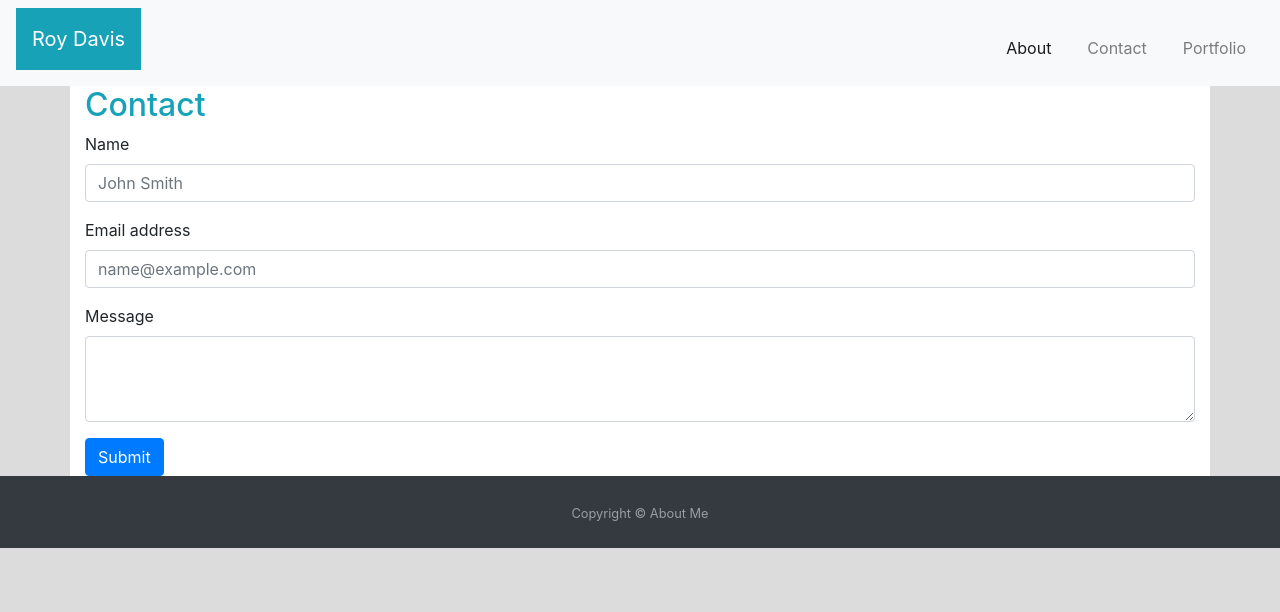
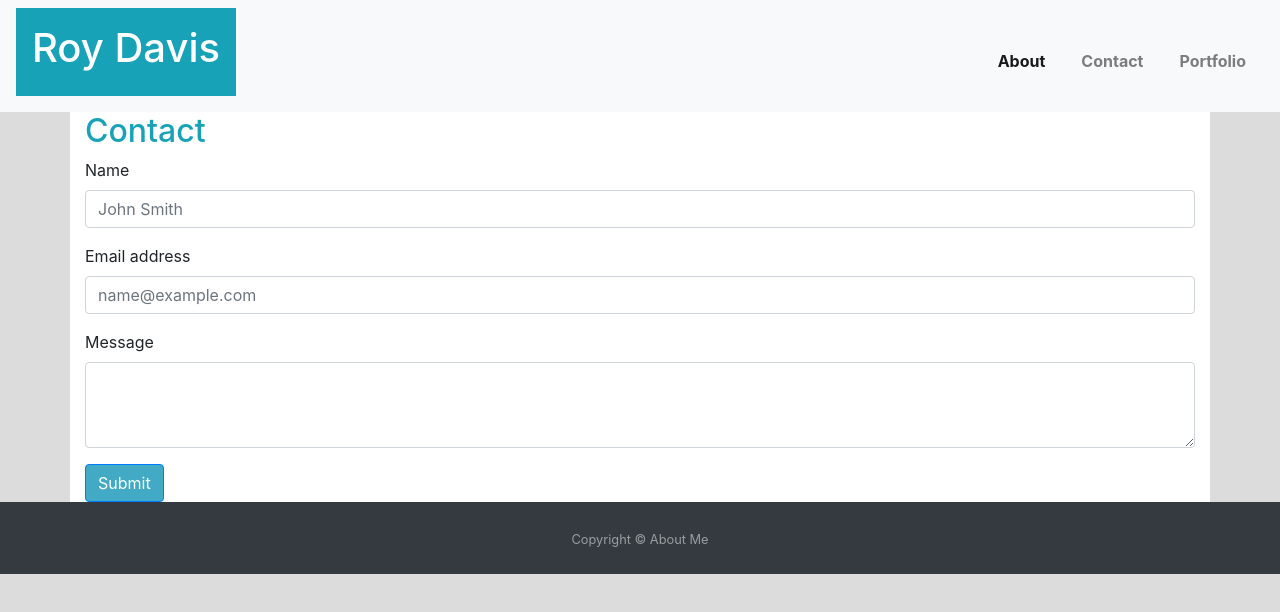
Before and after one commit to Ryby1024/Bootstrap-Portfolio, a plain HTML site: page contact.html in a window 1280 px wide. Drawn offline with nearby package versions, Linux system fonts and the light colour scheme.

Commit message:
some final cosmetic touches

```diff
--- a/contact.html
+++ b/contact.html
@@ -11,20 +11,20 @@
 <body>
 
     <nav class="navbar navbar-expand-lg navbar-light bg-light">
-        <a class="navbar-brand p-3 mb-2 bg-info text-white" href="index.html">Roy Davis</a>
+        <a class="navbar-brand p-3 mb-2 bg-info text-white" href="index.html"><h1>Roy Davis</h1></a>
         <button class="navbar-toggler" type="button" data-toggle="collapse" data-target="#navbarText" aria-controls="navbarText" aria-expanded="false" aria-label="Toggle navigation">
           <span class="navbar-toggler-icon"></span>
         </button>
         <div class="collapse navbar-collapse" id="navbarText">
           <ul class="navbar-nav ml-auto">
             <li class="nav-item active">
-              <a class="nav-link" href="index.html">About <span class="sr-only">(current)</span></a>
+              <a class="nav-link" href="index.html"><strong>About</strong> <span class="sr-only">(current)</span></a>
             </li>
             <li class="nav-item">
-              <a class="nav-link" href="contact.html">Contact</a>
+              <a class="nav-link" href="contact.html"><strong>Contact</strong></a>
             </li>
             <li class="nav-item">
-              <a class="nav-link" href="portfolio.html">Portfolio</a>
+              <a class="nav-link" href="portfolio.html"><strong>Portfolio</strong></a>
             </li>
           </ul>
 
@@ -46,7 +46,7 @@
                   <label for="exampleFormControlTextarea1">Message</label>
                   <textarea class="form-control" id="exampleFormControlTextarea1" rows="3"></textarea>
                 </div>
-                <button type="submit" class="btn btn-primary">Submit</button>
+                <button type="submit" class="btn btn-primary subbtn">Submit</button>
 
         </form>
         </div>
--- a/style.css
+++ b/style.css
@@ -12,6 +12,7 @@ body    {
 }
 .paragraph  {
     background: white;
+    line-height: 30px;
 }
 .profile    {
     background: white;
@@ -31,6 +32,11 @@ h5  {
 .myproject img {
     box-shadow: 0px 3px 10px rgba(0,0,0,0.2)
 }
+
+.card-body  {
+    background: #42aac4;
+    opacity: .7;
+}
 ul  {
 
     margin-right: 10px;
@@ -43,7 +49,9 @@ li  {
     margin-left: 20px;
     margin-top: 10px;
 }
-
+.subbtn {
+    background: #42aac4;
+}
 
 @media screen and (max-width: 768px){
     .myproject {
```
Also changed, not shown: index.html (+3 -3 lines), portfolio.html (+3 -3 lines).
